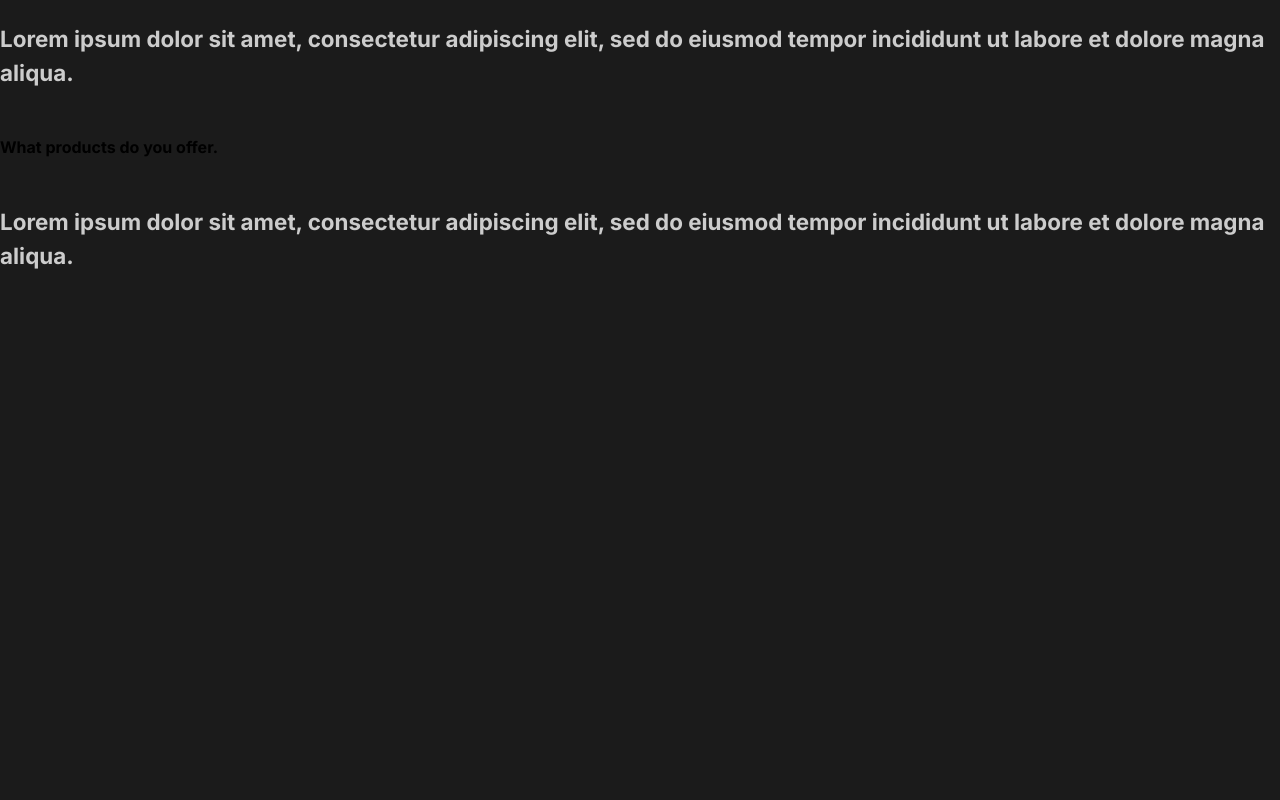
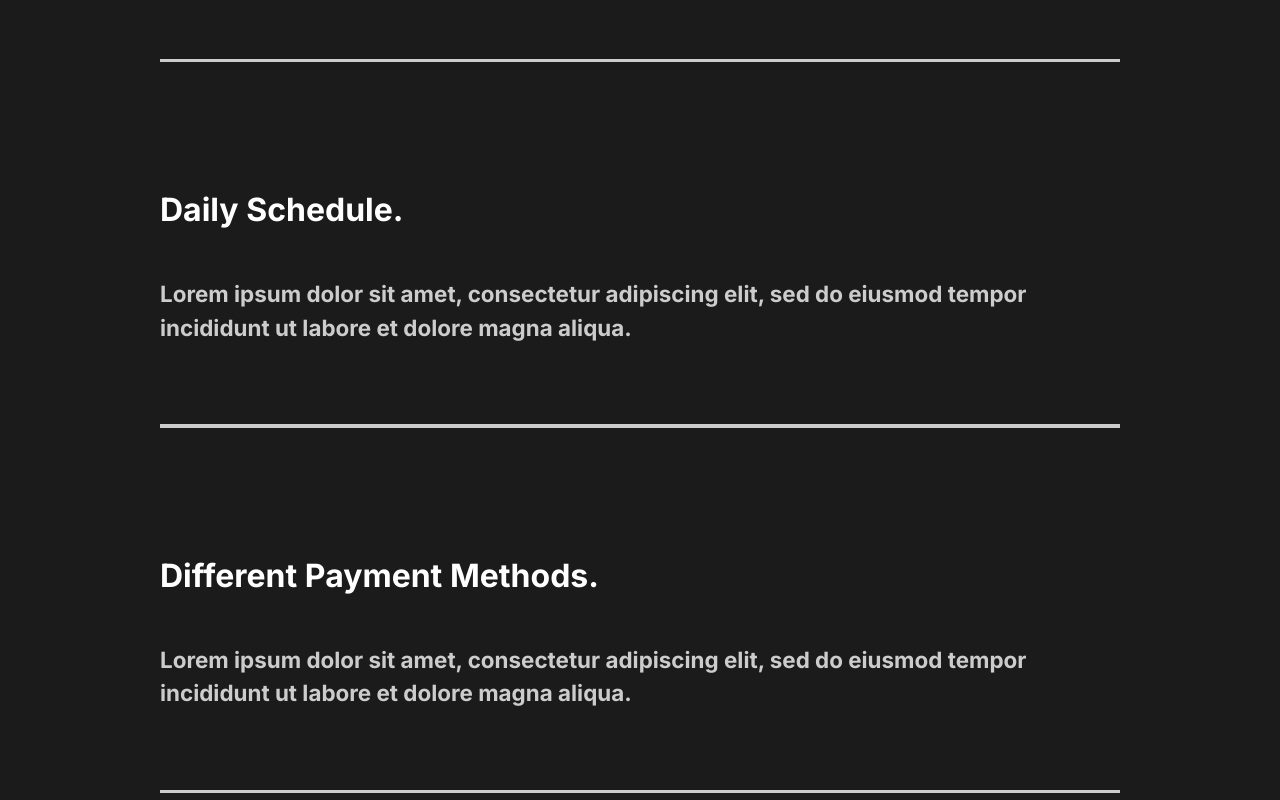
Before and after one commit to Sadap93/react-portfolio, a React (Create React App) app in the folder react-portfolio/: page / in a window 1280 px wide. Shown: the part 2560-3360 px from the top of the page. Before the commit the page ends 2881 px from the top, so only its background shows below. Built offline with nearby package versions, Linux system fonts and the light colour scheme.

Commit message:
7. Styling FAQ Section

```diff
--- a/react-portfolio/src/components/FaqSection.js
+++ b/react-portfolio/src/components/FaqSection.js
@@ -1,35 +1,69 @@
 import React from 'react';
+import styled from 'styled-components';
+import {About} from '../styles';
 
 const FaqSection = () => {
     return(
-        <div className='faq'>
+        <Faq>
             <h2>Any questions <span>FAQ</span></h2>
             <div className='question'>
                 <h4>How Do I Start?</h4>
                 <div className='answer'>
                     <p>Lorem ipsum dolor sit amet, consectetur adipiscing elit, sed do eiusmod tempor incididunt ut labore et dolore magna aliqua. </p>
                 </div>
+                <div className="faq-line"></div>
             </div>
             <div className='question'>
                 <h4>Daily Schedule.</h4>
                 <div className='answer'>
                     <p>Lorem ipsum dolor sit amet, consectetur adipiscing elit, sed do eiusmod tempor incididunt ut labore et dolore magna aliqua. </p>
                 </div>
+                <div className="faq-line"></div>
             </div>
             <div className='question'>
                 <h4>Different Payment Methods.</h4>
                 <div className='answer'>
                     <p>Lorem ipsum dolor sit amet, consectetur adipiscing elit, sed do eiusmod tempor incididunt ut labore et dolore magna aliqua. </p>
                 </div>
+                <div className="faq-line"></div>
             </div>
             <div className='question'>
                 <h4>What products do you offer.</h4>
                 <div className='answer'>
                     <p>Lorem ipsum dolor sit amet, consectetur adipiscing elit, sed do eiusmod tempor incididunt ut labore et dolore magna aliqua. </p>
                 </div>
+                <div className="faq-line"></div>
             </div>
-        </div>
+        </Faq>
     );
 };
 
+const Faq = styled(About)`
+    display: block;
+    span {
+        display: block;
+    }
+    h2 {
+        padding-bottom: 2rem;
+        font-weight: lighter;
+    }
+    .faq-line{
+        background: #cccccc;
+        height: 0.2rem;
+        margin: 2rem 0rem;
+        width: 100%;
+    }
+    .question{
+        padding: 3rem 0rem;
+        cursor: pointer;
+    }
+    .answer{
+        padding: 2rem 0rem;
+    }
+    p{
+        padding: 1rem 0rem;
+    }
+
+`;
+
 export default FaqSection;
--- a/react-portfolio/src/components/GlobalStyle.js
+++ b/react-portfolio/src/components/GlobalStyle.js
@@ -37,7 +37,7 @@
     }
     h4{
         font-weight: bold;
-
+        font-size: 2rem;
     }
     span{
         font-weight: bold;
```
Also changed, not shown: 1 other file (tests, documents, lock files or other folders).
